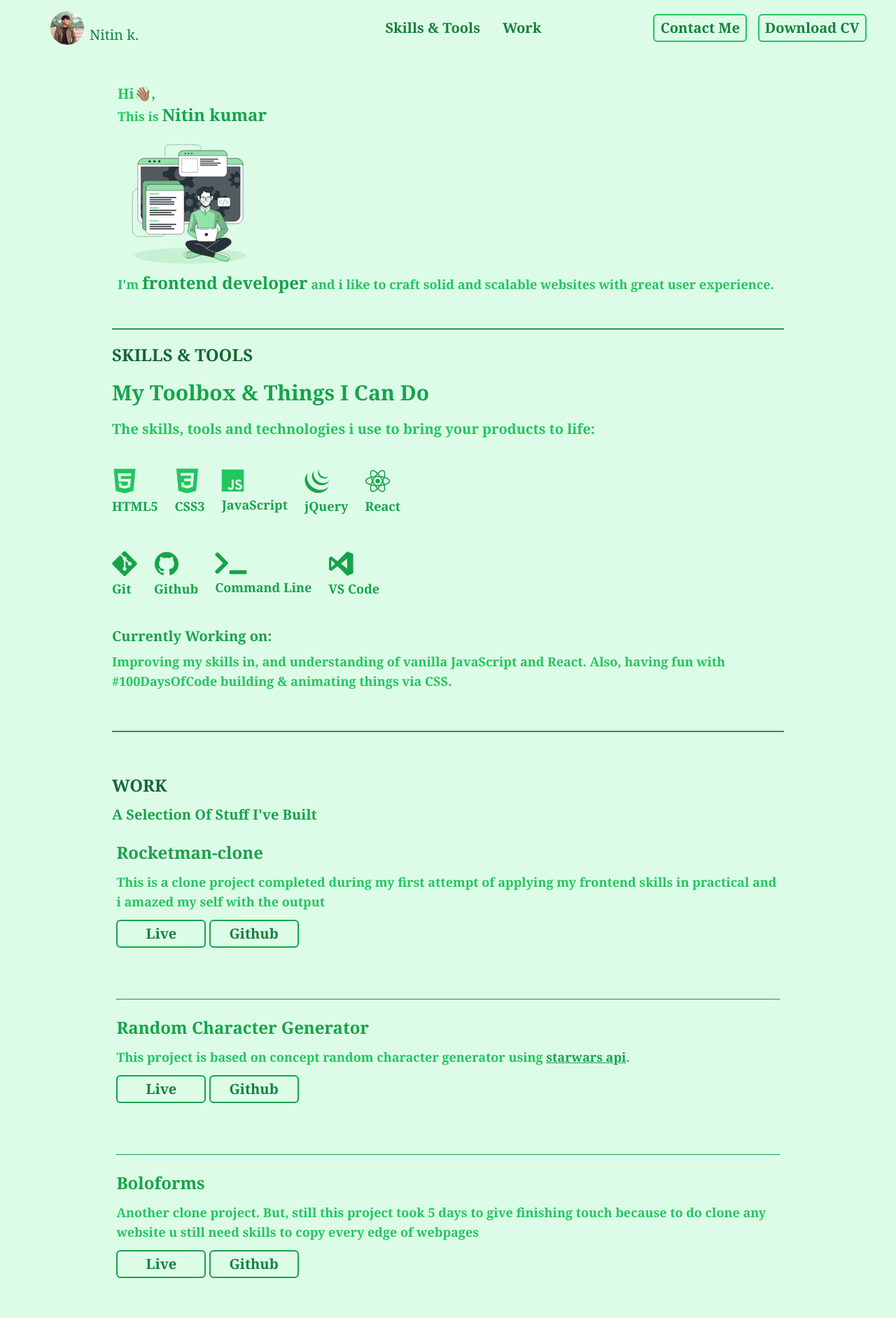
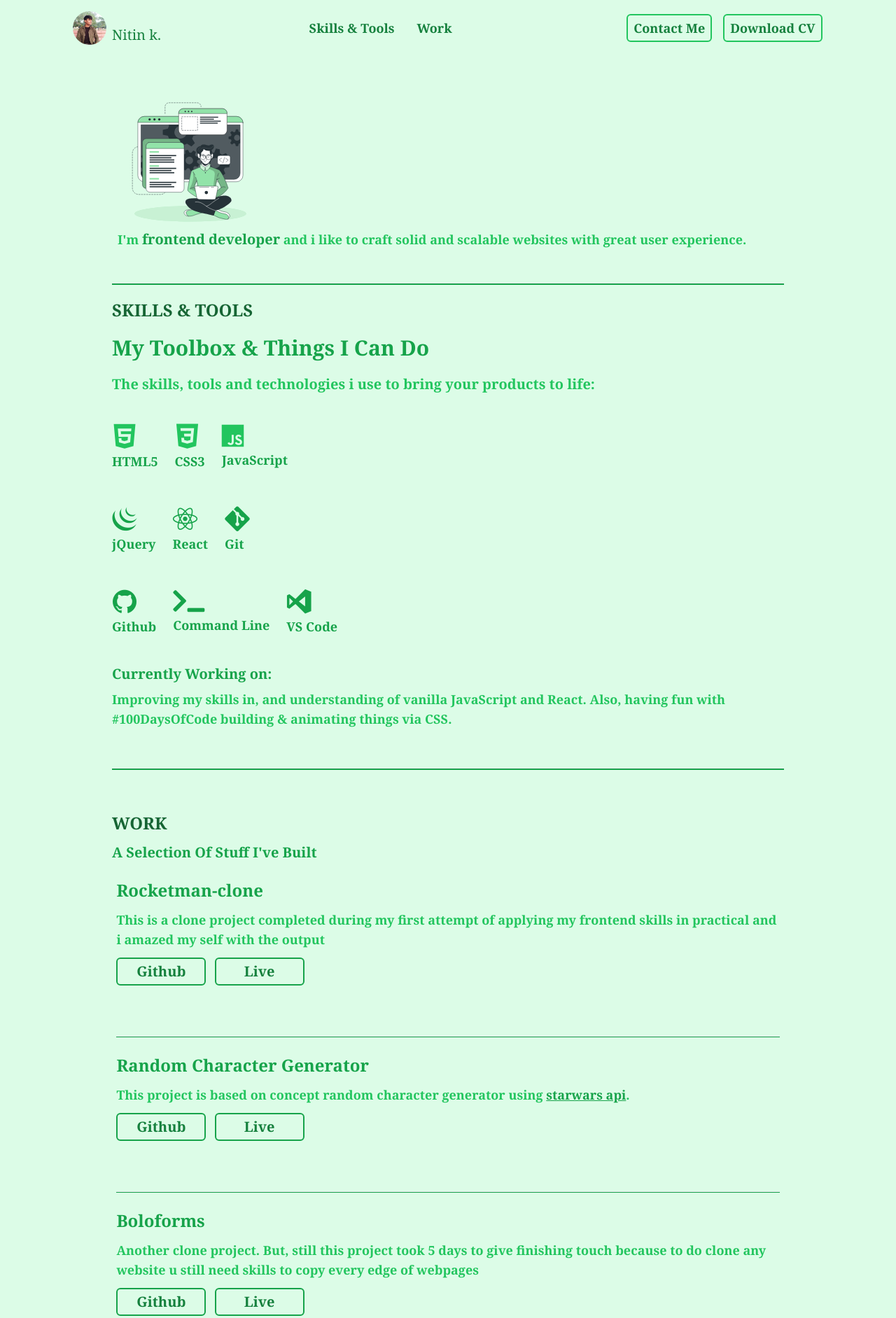
Before and after one commit to Nitinkumar2905/Portfolio, a website built with Vite: page index.html in a window 1280 px wide. Shown: the top 1883 px of the page at 70% size. Built offline with nearby package versions, Linux system fonts and the light colour scheme.

Commit message:
index.html

```diff
--- a/index.html
+++ b/index.html
@@ -11,8 +11,8 @@
     <link rel="stylesheet" href="./input.css">
 </head>
 <body class=" bg-green-100 w-full font-serif">
-    <header class="z-10 sticky top-0 left-0 w-full lg:pl-16 block md:flex h-20  bg-green-100 head-bg">
-        <nav class="flex w-full md:w-[30%] lg:w-[40%] h-full items-center">
+    <header class=" z-10 sticky top-0 left-0 w-full md:w-[95%] md:mx-auto lg:pl-16 block md:flex h-20  bg-green-100 head-bg ">
+        <nav class="flex w-full md:w-[25%] lg:w-[40%] h-full items-center">
             <div class="px-2 flex items-end space-x-2">
                 <img class="h-12 rounded-full cursor-pointer" src="./img/profile-pic.jpg" alt="">
                 <span class="text-green-700 text-xl font-medium">Nitin k.</span>
@@ -37,19 +37,19 @@
             </div>
 
             <div class="flex flex-col w-full items-center space-y-2 ">
-                <button class="h-12 w-[150px] cursor-auto px-2 py-2 border-green-600 rounded-md border-2  "><a class="text-green-600 hover:text-black font-semibold text-xl" href="#">Contact Me</a></button>
-                <button class="h-12 w-[150px] cursor-auto px-2 py-2 border-green-600 rounded-md border-2  "><a class="text-green-600 hover:text-black font-semibold text-xl" href="#">Download CV</a></button>
+                <button class="h-12 w-[160px] cursor-auto px-2 py-2 border-green-600 rounded-md border-2  "><a class="text-green-600 hover:text-black font-semibold text-xl" href="#">Contact Me</a></button>
+                <button class="h-12 w-[160px] cursor-auto px-2 py-2 border-green-600 rounded-md border-2  "><a class="text-green-600 hover:text-black font-semibold text-xl" href="#">Download CV</a></button>
             </div>
         </div>
 
-       <menu class="hidden md:flex w-[70%] lg:w-[60%] justify-end items-center space-x-2 ">
-        <div class="flex w-full space-x-4 xl:space-x-8">
-            <li class=""><a class="text-xl text-green-700 hover:text-black  font-semibold" href="#">Skills & Tools</a></li>
-            <li class=""><a class="text-xl text-green-700 hover:text-black  font-semibold" href="#">Work</a></li>
+       <menu class=" hidden md:flex w-[70%] md:w-[75%] lg:w-[70%] justify-end items-center space-x-2 ">
+        <div class="flex w-full space-x-4 md:space-x-6 xl:space-x-8">
+            <li class=""><a class="text-lg text-green-700 hover:text-black  font-semibold" href="#">Skills & Tools</a></li>
+            <li class=""><a class="text-lg text-green-700 hover:text-black  font-semibold" href="#">Work</a></li>
         </div>
-        <div class="flex space-x-4 w-[45rem] pl-4">
-            <button class="border-2 border-green-500 px-2 py-1 rounded-md text-green-700 hover:text-black "><a class=" font-semibold  text-xl" href="#">Contact Me</a></button>
-            <button class="border-2 border-green-500 px-2 py-1 rounded-md text-green-700 hover:text-black "><a class=" font-semibold  text-xl" href="#">Download CV</a></button>
+        <div class="flex space-x-4 w-[45rem] md:w-[50rem] lg:w-[45rem] pl-4 md:pl-8">
+            <button class="border-2 border-green-500 px-2 py-1 rounded-md text-green-700 hover:text-black "><a class=" font-semibold  text-xl md:text-lg" href="#">Contact Me</a></button>
+            <button class="border-2 border-green-500 px-2 py-1 rounded-md text-green-700 hover:text-black "><a class=" font-semibold  text-xl md:text-lg" href="#">Download CV</a></button>
         </div>
 
        </menu>
@@ -57,17 +57,11 @@
     <!-- hero section -->
     <section class="hero-section flex w-full justify-center">
         <main class="flex flex-col mt-10 w-[90%] mx-auto px-2 md:w-[75%]">
-            <div class="flex flex-col flex-start  text-green-500 font-semibold text-xl">
-                Hi👋🏽,
-                <span class="text-lg text-green-500">
-                    <span>This is</span>
-                    <span class="text-2xl text-green-600">Nitin kumar</span>
-                </span>
-            </div>
+
             <div class=""><img class="h-52" src="./img/hero1.svg" alt=""></div>
 
             <div class="text-green-500 text-lg flex-wrap font-semibold">
-                <p>I'm <span class="text-green-600 text-2xl">frontend developer</span> and i like to craft solid and scalable websites with great user experience. </p>
+                <p>I'm <span class="text-green-600 text-xl">frontend developer</span> and i like to craft solid and scalable websites with great user experience. </p>
             </div>
         </main>
     </section>
@@ -81,7 +75,7 @@
         </main>
 
         <div class="flex flex-col my-10 w-[90%] lg:w-[75%] space-y-12  mx-auto">
-            <div class="flex w-full flex-start space-x-6 mx-auto">
+            <div class="flex w-full flex-start flex-wrap space-x-6 mx-auto">
                 <div class="">
                     <i class="text-4xl text-green-500  devicon-html5-plain" aria-hidden="true"></i>
                     <p class="text-green-600 text-lg font-semibold">HTML5</p>
@@ -96,7 +90,9 @@
                     <i class="text-4xl text-green-500  fab fa-js" aria-hidden="true"></i>
                     <p class="text-green-600 text-lg font-semibold">JavaScript</p>
                 </div>
+            </div>
 
+            <div class="flex w-full flex-start flex-wrap space-x-6 mx-auto">
                 <div class="">
                     <i class="text-green-600 text-4xl  devicon-jquery-plain" aria-hidden="true"></i>
                     <p class="text-green-600 text-lg font-semibold">jQuery</p>
@@ -106,13 +102,15 @@
                     <i class="text-green-600 text-4xl  devicon-react-original" aria-hidden="true"></i>
                     <p class="text-green-600 text-lg font-semibold">React</p>
                 </div>
-            </div>
 
-            <div class="flex w-full flex-start space-x-6 mx-auto">
                 <div class="">
                     <i class="text-green-600 text-4xl  devicon-git-plain" aria-hidden="true"></i>
                     <p class="text-green-600 text-lg font-semibold">Git</p>
                 </div>
+            </div>
+
+            <div class="flex w-full flex-start space-x-6 mx-auto">
+
 
                 <div class="">
                     <i class="text-green-600 text-4xl  devicon-github-plain" aria-hidden="true"></i>
@@ -149,9 +147,9 @@
          <div class="flex flex-col my-6 w-[88%] lg:w-[74%] space-y-3 mx-auto h-full">
             <span class="text-green-600 font-semibold text-2xl">Rocketman-clone</span>
             <p class="text-green-500 text-lg font-semibold">This is a clone project completed during my first attempt of applying my frontend skills in practical and i amazed my self with the output</p>
-            <div>
-                <button class="w-32 px-2 py-1 border-2 border-green-600 rounded-md"><a class="text-green-700 w-full text-xl hover:text-black font-semibold" href="https://rocketmanclone.netlify.app/">Live </a></button>
-                <button class="w-32 px-2 py-1 border-2 border-green-600 rounded-md"><a class="text-green-700 w-full text-xl hover:text-black font-semibold" href="https://github.com/Nitinkumar2905/Rocketman">Github</a></button>
+            <div class="space-x-2">
+                <button class="w-32 px-2 py-1 border-2 border-green-600 rounded-md text-green-700 hover:text-black"><a class=" w-full text-xl  font-semibold" href="https://github.com/Nitinkumar2905/Rocketman">Github</a></button>
+                <button class="w-32 px-2 py-1 border-2 border-green-600 rounded-md text-green-700 hover:text-black"><a class=" w-full text-xl  font-semibold" href="https://rocketmanclone.netlify.app/">Live </a></button>
             </div>
         </div>
         <hr class="mt-12 h-[2px]  w-[90%] lg:w-[74%] mx-auto bg-green-600">
@@ -160,9 +158,9 @@
          <div class="flex flex-col my-6 w-[88%] lg:w-[74%] space-y-3 mx-auto h-full">
             <span class="text-green-600 font-semibold text-2xl">Random Character Generator</span>
             <p class="text-green-500 text-lg font-semibold">This project is based on concept random character generator using <a class="text-green-600 underline" href="https://swapi.dev/">starwars api</a>.</p>
-            <div>
-                <button class="w-32 px-2 py-1 border-2 border-green-600 rounded-md"><a class="text-green-700 w-full text-xl hover:text-black font-semibold" href="https://rcg-api.netlify.app/">Live </a></button>
-                <button class="w-32 px-2 py-1 border-2 border-green-600 rounded-md"><a class="text-green-700 w-full text-xl hover:text-black font-semibold" href="https://github.com/Nitinkumar2905/jquery">Github</a></button>
+            <div class="space-x-2">
+                <button class="w-32 px-2 py-1 border-2 border-green-600 rounded-md text-green-700 hover:text-black"><a class=" w-full text-xl  font-semibold" href="https://github.com/Nitinkumar2905/jquery">Github</a></button>
+                <button class="w-32 px-2 py-1 border-2 border-green-600 rounded-md text-green-700 hover:text-black"><a class=" w-full text-xl  font-semibold" href="https://rcg-api.netlify.app/">Live </a></button>
             </div>
         </div>
         <hr class="mt-12 h-[2px]  w-[90%] lg:w-[74%] mx-auto bg-green-600">
@@ -171,9 +169,9 @@
         <div class="flex flex-col my-6 w-[88%] lg:w-[74%] space-y-3 mx-auto h-full">
             <span class="text-green-600 font-semibold text-2xl">Boloforms</span>
             <p class="text-green-500 text-lg font-semibold">Another clone project. But, still this project took 5 days to give finishing touch because to do clone any website u still need skills to copy every edge of webpages</p>
-            <div>
-                <button class="w-32 px-2 py-1 border-2 border-green-600 rounded-md"><a class="text-green-700 w-full text-xl hover:text-black font-semibold" href="https://boloforms-clone-final.netlify.app/">Live </a></button>
-                <button class="w-32 px-2 py-1 border-2 border-green-600 rounded-md"><a class="text-green-700 w-full text-xl hover:text-black font-semibold" href="https://github.com/Nitinkumar2905/BoloForms-project">Github</a></button>
+            <div class="space-x-2">
+                <button class="w-32 px-2 py-1 border-2 border-green-600 rounded-md text-green-700 hover:text-black"><a class=" w-full text-xl font-semibold" href="https://github.com/Nitinkumar2905/BoloForms-project">Github</a></button>
+                <button class="w-32 px-2 py-1 border-2 border-green-600 rounded-md text-green-700 hover:text-black"><a class=" w-full text-xl font-semibold" href="https://boloforms-clone-final.netlify.app/">Live </a></button>
             </div>
         </div>
         <hr class="mt-12 h-[2px]  w-[90%] lg:w-[74%] mx-auto bg-green-600">
@@ -183,7 +181,7 @@
             <p class="text-green-500 text-lg font-semibold">Pdf-Merger is full stack project and uses to merge multiple pdfs in one pdf for better documentation</p>
             <div>
                 <!-- <button class="w-32 px-2 py-1 border-2 border-green-600 rounded-md"><a class="text-green-700 w-full text-xl hover:text-black font-semibold" href="#">Live </a></button> -->
-                <button class="w-32 px-2 py-1 border-2 border-green-600 rounded-md"><a class="text-green-700 w-full text-xl hover:text-black font-semibold" href="https://github.com/Nitinkumar2905/Merge-your-pdfs">Github</a></button>
+                <button class="w-32 px-2 py-1 border-2 border-green-600 rounded-md text-green-700 hover:text-black"><a class="w-full text-xl  font-semibold" href="https://github.com/Nitinkumar2905/Merge-your-pdfs">Github</a></button>
             </div>
         </div>
         <!-- <hr class="mt-12 h-[2px]  w-[90%] lg:w-[74%] mx-auto bg-green-600"> -->
@@ -191,7 +189,10 @@
 
     </section>
 
-    <footer class="flex flex-col border-y-[1px] border-green-900 w-[90%] lg:w-[75%] mx-auto my-20">
+    <hr class="mt-12 h-[3px]  w-[90%] lg:w-[75%] mx-auto bg-green-600">
+
+    <!-- footer -->
+    <footer class="flex flex-col border-green-900 w-[90%] lg:w-[75%] mx-auto mt-5 mb-6">
         <div class="flex flex-col space-y-3 my-10">
             <div class="font-semibold text-green-800 text-3xl">Contact</div>
             <span class="font-semibold text-green-600 text-2xl">Get in Touch</span>
@@ -200,38 +201,39 @@
 
         <span class="text-green-500 font-semibold">Fill in your info in the form below and I look forward to hearing from you!</span>
         <menu class="lg:relative flex space-y-12 lg:space-y-0 flex-col lg:flex-row  w-full my-8">
+            <!-- contact section -->
             <main class="flex flex-col lg:w-1/2 space-y-3 h-full">
                 <form class="flex flex-col w-full space-y-6 h-full" action="" method="post">
                     <div class="flex flex-col px-4">
                         <label class="text-xl text-green-600 font-semibold" for="name">Name:</label>
-                        <input class="py-2 bg-green-200 text-green-700 focus:outline-green-600 w-9/12 font-semibold text-lg " type="text">
+                        <input class="py-2 bg-green-200 text-green-700 focus:outline-green-600 w-full xl:w-[95%] font-semibold text-lg " type="text">
                     </div>
 
                     <div class="flex flex-col px-4">
                         <label class="text-xl text-green-600 font-semibold" for="email">Email:</label>
-                        <input class="py-2 bg-green-200 text-green-700 focus:outline-green-600 w-9/12 font-semibold text-lg " type="email">
+                        <input class="py-2 bg-green-200 text-green-700 focus:outline-green-600 w-full xl:w-[95%] font-semibold text-lg " type="email">
                     </div>
 
                     <div class="flex flex-col px-4">
                         <label class="text-xl text-green-600 font-semibold" for="contact">Contact No.</label>
-                        <input class="py-2 bg-green-200 text-green-700 focus:outline-green-600 w-9/12 font-semibold text-lg " type="number">
+                        <input class="py-2 bg-green-200 text-green-700 focus:outline-green-600 w-full xl:w-[95%] font-semibold text-lg " type="number">
                     </div>
 
                     <div class="flex flex-col px-4">
                         <label class="text-xl text-green-600 font-semibold " for="message">Message:</label>
-                        <textarea class="bg-green-200 text-green-700 focus:outline-green-600 w-9/12 font-semibold text-lg" name="message" id="message" cols="30" rows="3"></textarea>
+                        <textarea class="bg-green-200 text-green-700 focus:outline-green-600 w-full xl:w-[95%] font-semibold text-lg" name="message" id="message" cols="30" rows="3"></textarea>
                     </div>
 
                     <div class="px-4 pt-8">
-                        <button class="py-2 text-green-700 border-green-700 hover:text-black font-semibold text-2xl border-2 w-9/12" type="submit">Send Email</button>
+                        <button class="py-2 text-green-700 border-green-700 hover:text-black font-semibold text-2xl border-2 w-full xl:w-[95%]" type="submit">Send Email</button>
                     </div>
                 </form>
             </main>
-
-            <div class="flex flex-col h-full lg:w-[30vw] lg:right-0 lg:absolute ">
+            <!-- social icon section -->
+            <div class="flex flex-col h-full lg:w-[30vw] lg:right-0 lg:absolute">
                 <span class="text-green-800 font-semibold text-xl">Feeling social? Find me on these online spaces too!</span>
 
-                <div class="flex space-x-6 w-1/2 mt-3">
+                <div class="flex space-x-6 w-1/2 mt-3 pl-2">
                     <li>
                         <a href="https://github.com/Nitinkumar2905" target="_blank" aria-label="open link to nitin kumar's github page."><i class="text-green-600 fab text-2xl hover:text-green-900 fa-github" aria-hidden="true"></i></a>
                       </li>
@@ -252,6 +254,8 @@
 
         </menu>
 
+        <div class="mx-auto w-fit text-xl text-green-600 font-semibold"><span>&copy;</span>Designed and Coded with 💚 by Nitin kumar</div>
+
     </footer>
 
 
```
